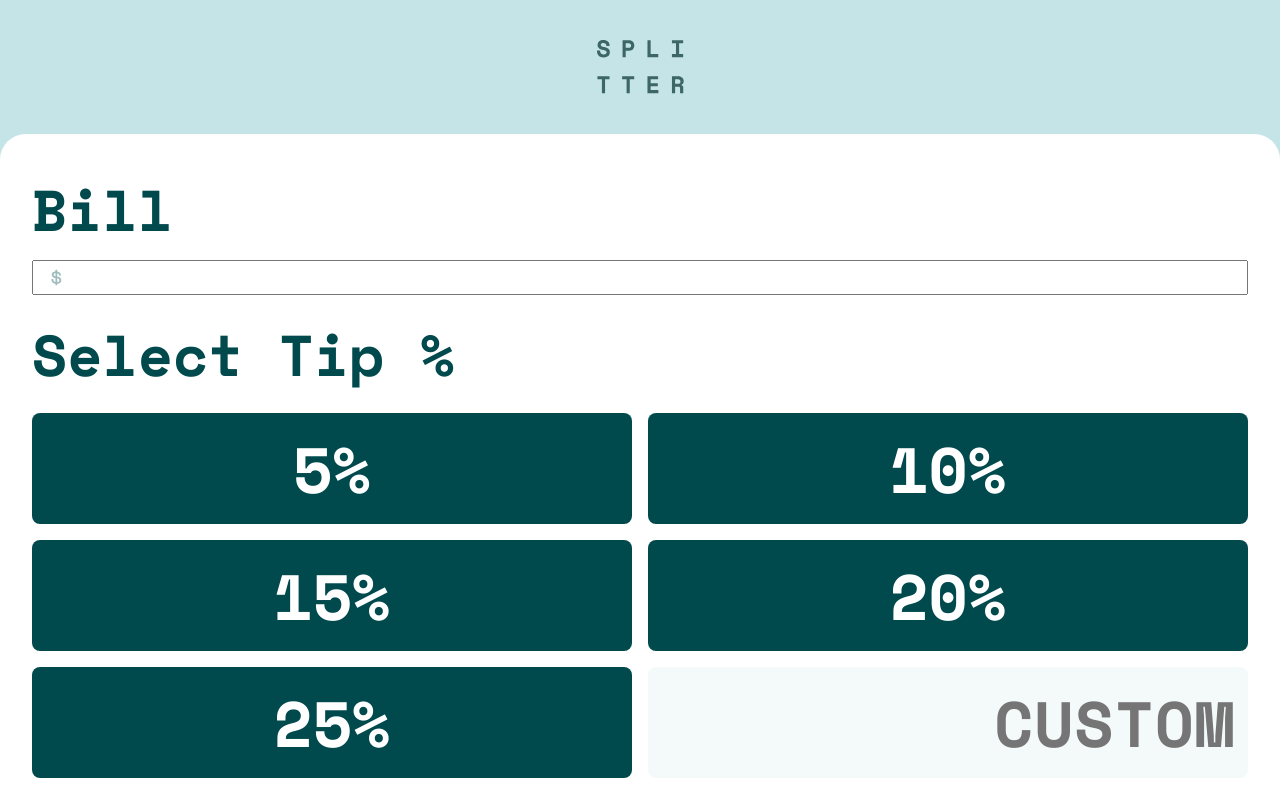
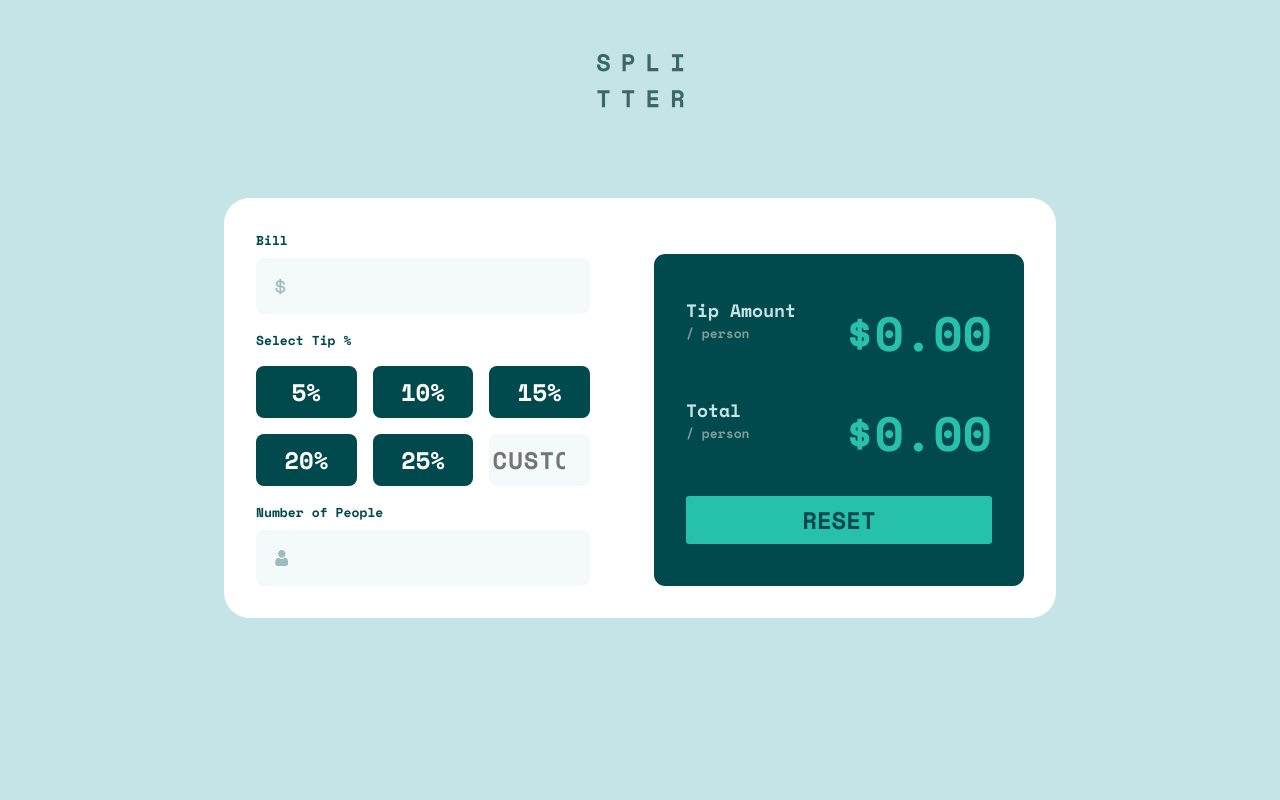
Before and after one commit to LogvnR/tip-calculator-app, a React (Create React App) app: page / in a window 1280 px wide. Shown: the top 800 px of the page. Built offline with nearby package versions, Linux system fonts and the light colour scheme.

Commit message:
Completely Styles and Added Responsiveness

```diff
--- a/src/App.module.css
+++ b/src/App.module.css
@@ -8,3 +8,10 @@
 .logo {
   margin: 2.5rem;
 }
+
+@media only screen and (min-width: 767px) {
+  .logo {
+    font-size: var(--font-medium);
+    margin: 3em 2.5em 5em;
+  }
+}
--- a/src/Components/MainCard.jsx
+++ b/src/Components/MainCard.jsx
@@ -9,11 +9,14 @@ import Tips from "./Tips";
 import Results from "./Results";
 
 const MainCard = () => {
-  const [amount, setAmount] = useState(0);
+  const [amount, setAmount] = useState(0.01);
   const [tip, setTip] = useState(0);
-  const [persons, setPersons] = useState(0);
+  const [persons, setPersons] = useState(1);
   const [tipAmount, setTipAmount] = useState("0.00");
   const [totalAmount, setTotalAmount] = useState("0.00");
+
+  const [amountValid, setAmountValid] = useState(true);
+  const [personsValid, setPersonsValid] = useState(true);
 
   const amountChangeHandler = (e) => {
     setAmount(e.target.value);
@@ -26,7 +29,7 @@ const MainCard = () => {
   };
 
   useEffect(() => {
-    if (amount !== 0 && tip !== 0 && persons !== 0) {
+    if (amount > 0.02 || tip > 0 || persons > 1) {
       const tipPercent = tip / 100;
       const tipPerPerson = ((amount * tipPercent) / persons).toFixed(2);
       const tipAmount = amount * tipPercent;
@@ -41,6 +44,22 @@ const MainCard = () => {
     }
   }, [amount, tip, persons]);
 
+  useEffect(() => {
+    if (amount < 0.01) {
+      setAmountValid(false);
+    } else {
+      setAmountValid(true);
+    }
+  }, [amount]);
+
+  useEffect(() => {
+    if (persons < 1) {
+      setPersonsValid(false);
+    } else {
+      setPersonsValid(true);
+    }
+  }, [persons]);
+
   const resetForm = (e) => {
     e.preventDefault();
     const form = document.querySelector("form");
@@ -52,17 +71,28 @@ const MainCard = () => {
 
   return (
     <form className={styles.main}>
-      <Input inputHandler={amountChangeHandler} name="amount" label="Bill">
+      <div className={styles["input-container"]}>
+        <Input
+          valid={amountValid}
+          step={0.01}
+          inputHandler={amountChangeHandler}
+          name="amount"
+          label="Bill"
+        >
           <Dollar />
         </Input>
         <Tips inputHandler={tipChangeHandler} />
         <Input
+          step={1}
           inputHandler={personsChangeHandler}
+          valid={personsValid}
           name="persons"
           label="Number of People"
         >
           <Person />
         </Input>
+      </div>
+
       <Results
         reset={resetForm}
         tipPerPersonAmount={tipAmount}
--- a/src/Components/Styles/Input.module.css
+++ b/src/Components/Styles/Input.module.css
@@ -21,10 +21,28 @@
   align-items: center;
 }
 
-.input-container input {
+.input {
   width: 100%;
-  padding: 0.5rem 0.2rem;
+  padding: 0.5rem 0.7rem 0.5rem 0.2rem;
   box-sizing: border-box;
+  text-align: right;
+  border-radius: 0.5rem;
+  border: 2px solid transparent;
+  background-color: var(--light-color2);
+  font-size: var(--font-large);
+  font-family: var(--font);
+  font-weight: 700;
+  color: var(--dark-bg);
+  letter-spacing: 1px;
+  outline-color: var(--main-bg);
+  caret-color: var(--main-bg);
+}
+
+.error {
+  border: 2px solid var(--error);
+  outline-color: var(--error);
+  color: var(--error);
+  caret-color: var(--error);
 }
 
 .input-container svg {
--- a/src/Components/Styles/MainCard.module.css
+++ b/src/Components/Styles/MainCard.module.css
@@ -5,3 +5,26 @@
   border-radius: 1.6rem 1.6rem 0 0;
   padding: 2rem;
 }
+
+@media only screen and (min-width: 767px) {
+  .main {
+    width: 65%;
+    display: flex;
+    gap: 4rem;
+    border-radius: 1.6rem;
+  }
+
+  .input-container {
+    width: 100%;
+  }
+}
+
+@media only screen and (min-width: 1550px) {
+  .main {
+    width: 50%;
+    display: flex;
+    gap: 4rem;
+    border-radius: 1.6rem;
+    margin-top: 3rem;
+  }
+}
--- a/src/Components/Styles/Results.module.css
+++ b/src/Components/Styles/Results.module.css
@@ -26,13 +26,13 @@
 
 .description-title {
   margin: 0;
-  font-size: var(--font-small);
+  font-size: var(--font-medium);
   color: var(--light-color1);
 }
 
 .per-person {
   margin: 0;
-  font-size: 3.5vw;
+  font-size: var(--font-small);
   color: var(--dark-color2);
 }
 
@@ -44,7 +44,7 @@
 
 .amount {
   margin: 0;
-  font-size: 8vw;
+  font-size: clamp(24px, 8vw, 48px);
   color: var(--main-bg);
 }
 
@@ -62,9 +62,21 @@
   padding: 0.4rem 0;
   border-radius: 0.2rem;
   font-family: var(--font);
-  font-size: 5.5vw;
+  font-size: var(--font-large);
   font-weight: 700;
   text-transform: uppercase;
   color: var(--dark-bg);
   background-color: var(--main-bg);
 }
+
+.btn:hover {
+  transition: all 0.25s ease-in-out;
+  background-color: var(--light-color1);
+}
+
+@media only screen and (min-width: 767px) {
+  .container {
+    justify-content: space-between;
+    padding: 1.8rem 2rem;
+  }
+}
--- a/src/Components/Styles/Tip.module.css
+++ b/src/Components/Styles/Tip.module.css
@@ -21,7 +21,7 @@
   border-radius: 0.5rem;
   text-align: center;
   font-family: var(--font);
-  font-size: 5vw;
+  font-size: var(--font-large);
   font-weight: 700;
   color: var(--white);
   background-color: var(--dark-bg);
--- a/src/Components/Styles/Tips.module.css
+++ b/src/Components/Styles/Tips.module.css
@@ -38,7 +38,8 @@
   border-radius: 0.5rem;
   border: none;
   background-color: var(--light-color2);
-  font-size: 5vw;
+  text-align: right;
+  font-size: var(--font-large);
   font-family: var(--font);
   font-weight: 700;
   color: var(--dark-bg);
@@ -46,3 +47,13 @@
   outline-color: var(--main-bg);
   caret-color: var(--main-bg);
 }
+
+@media only screen and (min-width: 767px) {
+  .tip-container {
+    grid-template-columns: repeat(3, 1fr);
+    grid-template-rows: repeat(2, 1fr);
+  }
+  .custom {
+    padding: 0.5rem 0.6rem 0.5rem 0.2rem;
+  }
+}
--- a/src/Components/Styles/vars.css
+++ b/src/Components/Styles/vars.css
@@ -1,4 +1,4 @@
-@import url('https://fonts.googleapis.com/css2?family=Space+Mono:wght@400;700&display=swap');
+@import url("https://fonts.googleapis.com/css2?family=Space+Mono:wght@400;700&display=swap");
 
 :root {
   --main-bg: hsl(172, 67%, 45%);
@@ -8,6 +8,9 @@
   --light-color1: hsl(185, 41%, 84%);
   --light-color2: hsl(189, 41%, 97%);
   --white: hsl(0, 0%, 100%);
-  --font: 'Space Mono', monospace;
-  --font-small: 4.5vw;
+  --error: hsl(0, 60%, 61%);
+  --font: "Space Mono", monospace;
+  --font-small: clamp(8px, 3.5vw, 13px);
+  --font-medium: clamp(8px, 4vw, 18px);
+  --font-large: clamp(16px, 5vw, 24px);
 }
--- a/src/Components/Tips.jsx
+++ b/src/Components/Tips.jsx
@@ -7,7 +7,7 @@ const Tips = (props) => {
   const uncheckHandler = () => {
     const radio = document.querySelector("input[type=radio]:checked");
     if (radio === null) {
-      console.log("no check");
+      return;
     } else {
       radio.checked = false;
     }
@@ -49,9 +49,10 @@ const Tips = (props) => {
         />
         <div onClick={uncheckHandler} className={styles["custom-container"]}>
           <input
+            min={0}
+            step={0.01}
             onChange={props.inputHandler}
             name="tip-amount"
-            dir="rtl"
             className={styles.custom}
             type="number"
             placeholder="CUSTOM"
--- a/src/Components/UI/Input.jsx
+++ b/src/Components/UI/Input.jsx
@@ -1,5 +1,3 @@
-import react from "react";
-
 import styles from "../Styles/Input.module.css";
 
 const Input = (props) => {
@@ -11,10 +9,14 @@ const Input = (props) => {
       <div className={styles["input-container"]}>
         {props.children}
         <input
+          min={0}
+          step={props.step}
           onChange={props.inputHandler}
-          dir="rtl"
           name={props.name}
           type="number"
+          className={
+            props.valid ? styles.input : `${styles.input} ${styles.error}`
+          }
         />
       </div>
     </section>
```
Lines whose indentation alone changed are shown as unchanged.
